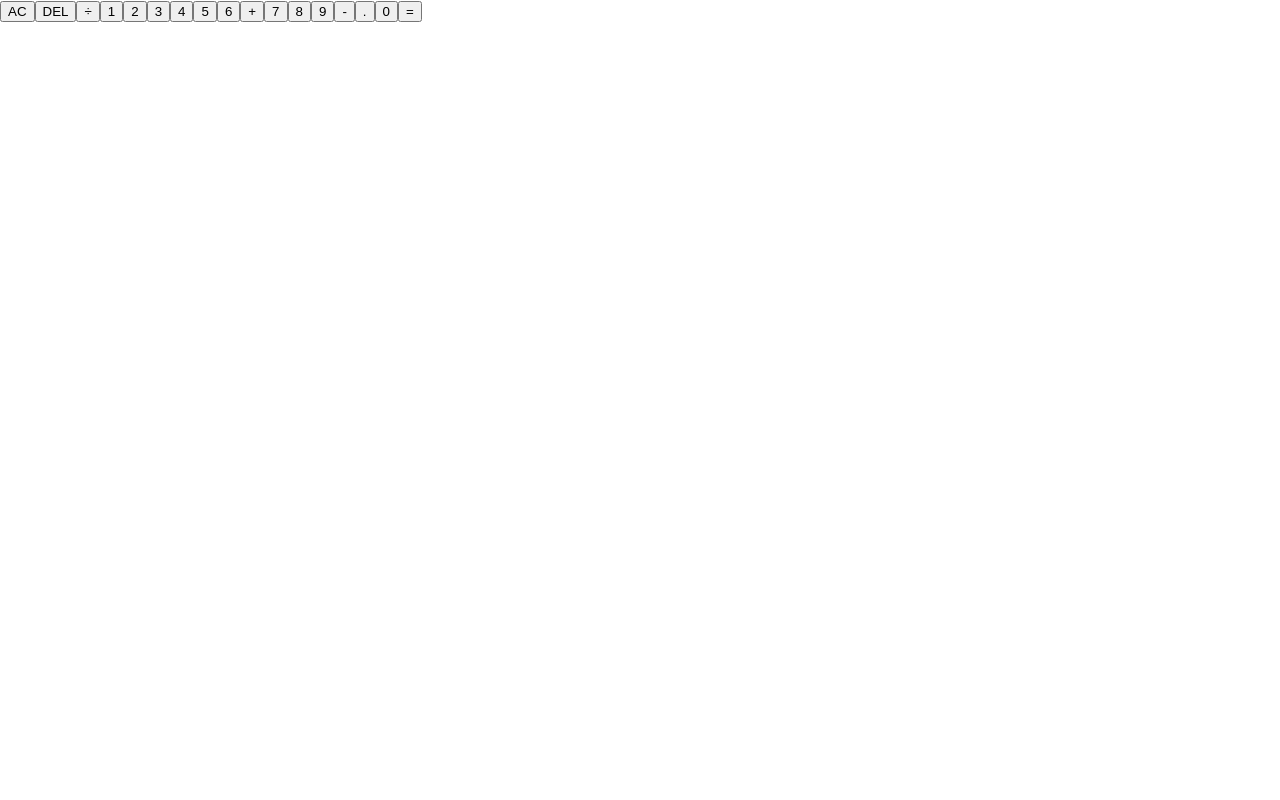
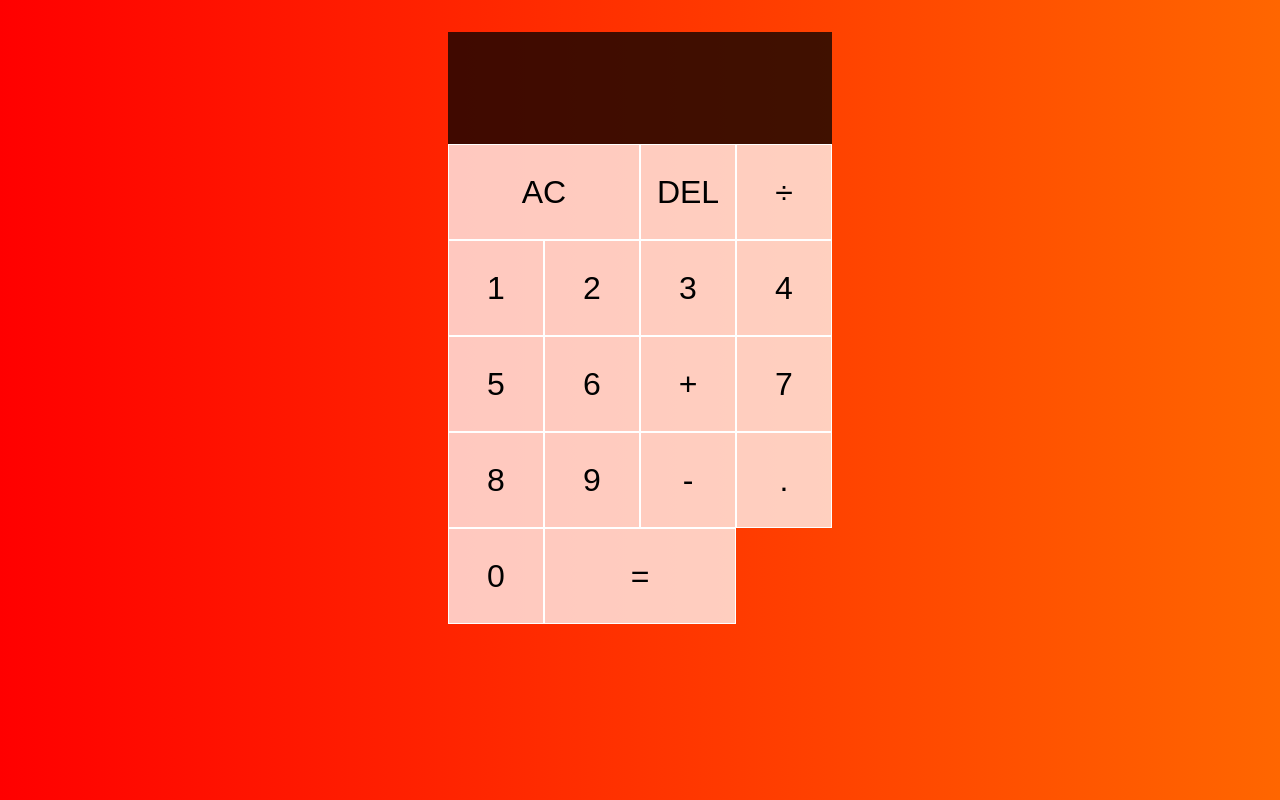
Before and after one commit to JaymePreto/react-calculator, a React (Create React App) app in the folder react-calculator/: page / in a window 1280 px wide. Built offline with nearby package versions, Linux system fonts and the light colour scheme.

Commit message:
implemented calculator css

```diff
--- a/react-calculator/src/App.css
+++ b/react-calculator/src/App.css
@@ -1,38 +1,54 @@
-.App {
-  text-align: center;
+*, *::before, *::after {
+  box-sizing: border-box;
 }
 
-.App-logo {
-  height: 40vmin;
-  pointer-events: none;
+body {
+  margin: 0;
+  background: linear-gradient(to right, rgb(255, 0, 0), rgb(255, 102, 0));
 }
 
-@media (prefers-reduced-motion: no-preference) {
-  .App-logo {
-    animation: App-logo-spin infinite 20s linear;
-  }
+.calculator-grid {
+  display: grid;
+  margin-top: 2rem;
+  justify-content: center;
+  grid-template-columns: repeat(4, 6rem);
+  grid-template-rows: minmax(7rem, auto) repeat(5, 6rem);
 }
 
-.App-header {
-  background-color: #282c34;
-  min-height: 100vh;
-  display: flex;
-  flex-direction: column;
-  align-items: center;
-  justify-content: center;
-  font-size: calc(10px + 2vmin);
-  color: white;
+.calculator-grid > button {
+  cursor: pointer;
+  font-size: 2rem;
+  border: 1px solid white;
+  outline: none;
+  background-color: rgba(255, 255, 255, .75);
 }
 
-.App-link {
-  color: #61dafb;
+.calculator-grid > button:hover,
+.calculator-grid > button:focus {
+  background-color: rgba(255, 255, 255, .9);
 }
 
-@keyframes App-logo-spin {
-  from {
-    transform: rotate(0deg);
-  }
-  to {
-    transform: rotate(360deg);
-  }
+.span-two {
+  grid-column: span 2;
 }
+
+.output {
+  grid-column: 1 / -1;
+  background-color: rgba(0, 0, 0, .75);
+  display: flex;
+  align-items: flex-end;
+  justify-content: space-around;
+  padding: .75rem;
+  word-wrap: break-word;
+  word-break: break-all;
+}
+
+.output .previous-operand {
+  color: rgba(255, 255, 255, .75);
+  font-size: 1.5rem;
+}
+
+.output current-operand {
+  color: white;
+  font-size: 2.5rem;
+}
```
